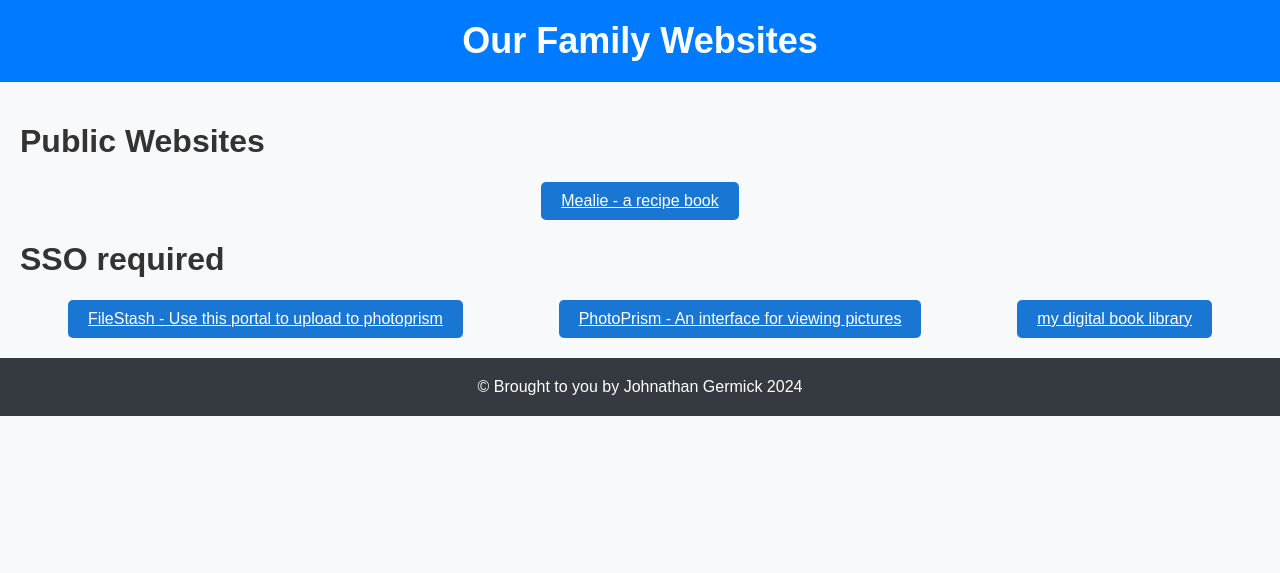
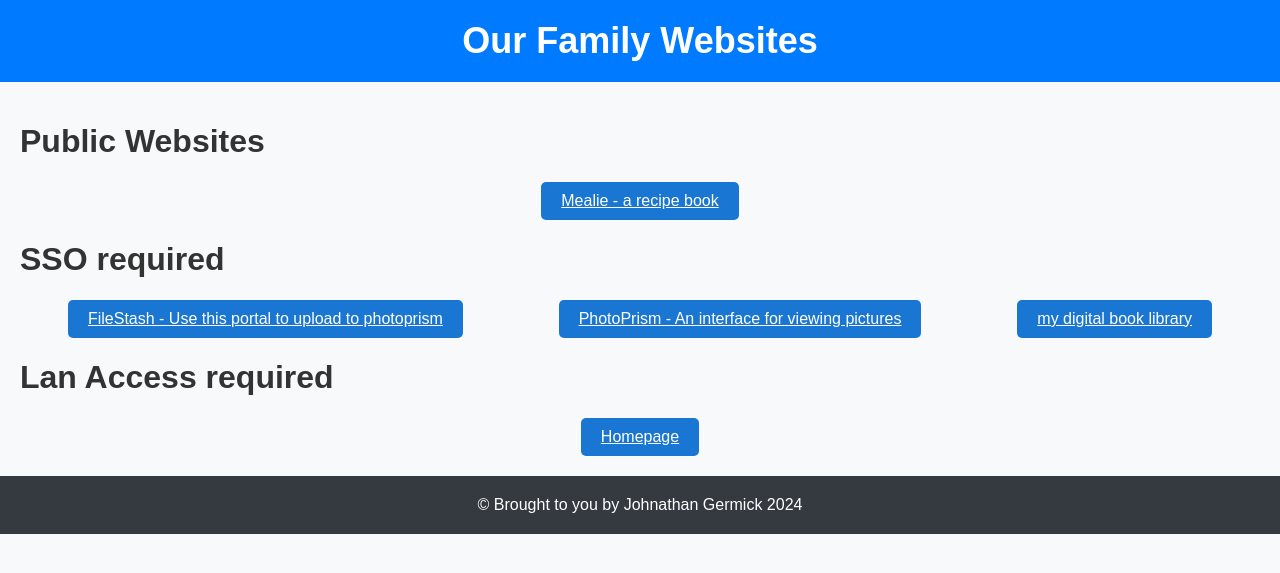
Before and after one commit to jgermick2/publichomepage, a Jekyll site: the page built from my-links-site/index.md, in a window 1280 px wide. Shown: the top 573 px of the page. Built offline with Jekyll 4.4.1, drawn with Linux system fonts in a browser that asks for light colours.

Commit message:
Update index.md

```diff
--- a/my-links-site/index.md
+++ b/my-links-site/index.md
@@ -16,3 +16,10 @@ title: Our Family Websites
   <a href="https://photo.germick.xyz" class="link-button">PhotoPrism - An interface for viewing pictures</a>
    <a href="https://ebook.germick.xyz" class="link-button">my digital book library</a>
 </div>
+
+# Lan Access required
+
+<div class="links-container">
+  <a href="http://192.168.1.12:7888" class="link-button"> Homepage </a>
+
+</div>
```
